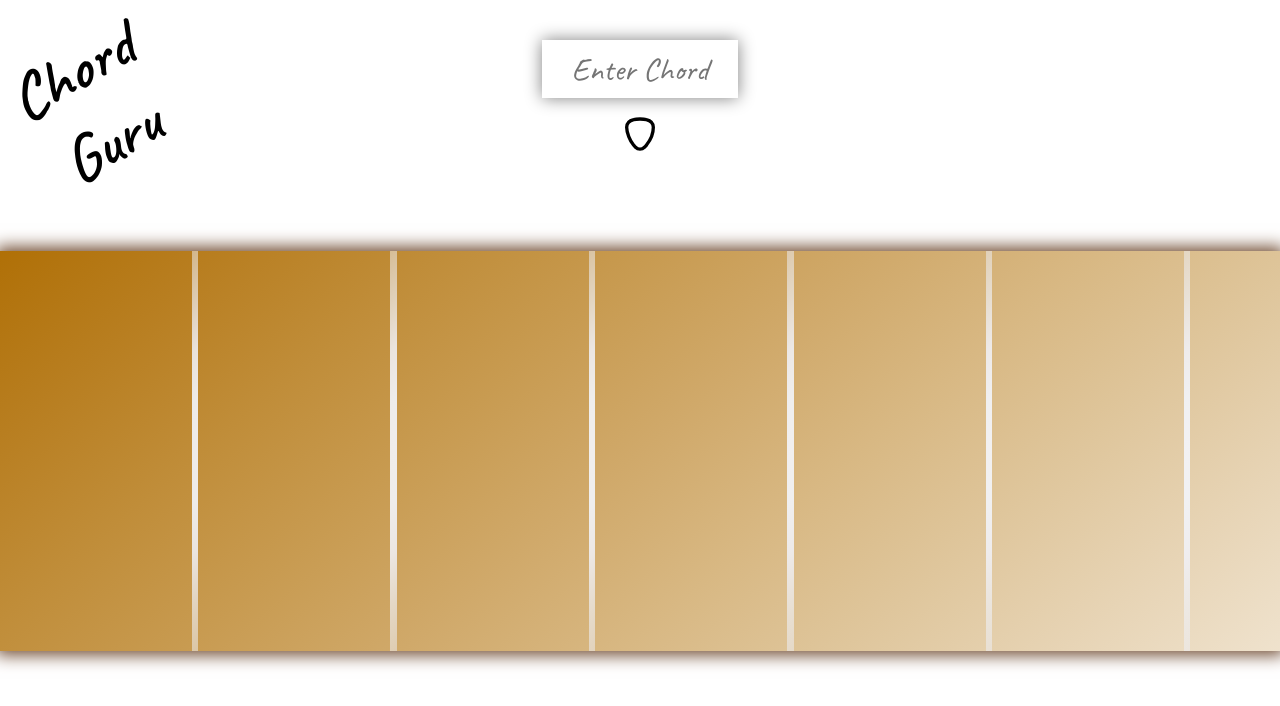
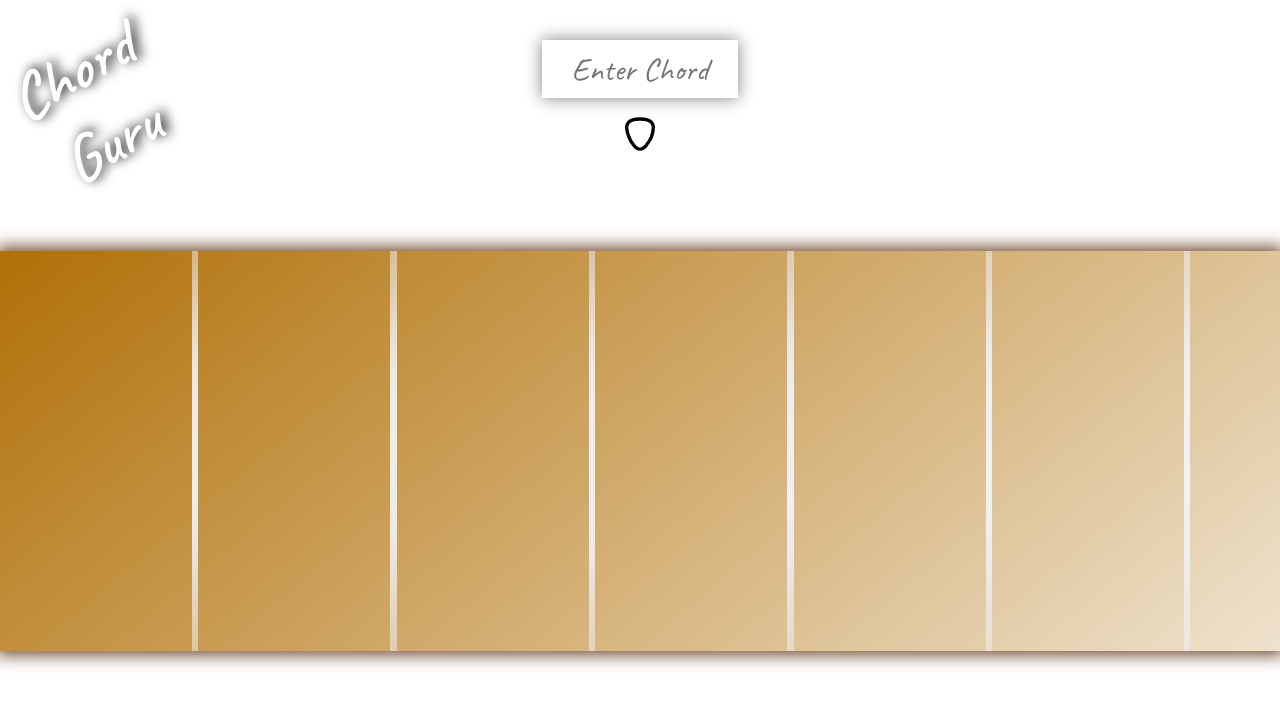
Before and after one commit to joki9448/guitar-chords-guide, a React (Create React App) app: page / in a window 1280 px wide. Shown: the top 706 px of the page. Built offline with nearby package versions, Linux system fonts and the light colour scheme.

Commit message:
changed header color and added text shadow

```diff
--- a/src/App.css
+++ b/src/App.css
@@ -17,6 +17,8 @@
     font-weight: 600;
     transform: rotate(-30deg);
     transform-origin: center center;
+    text-shadow: 0.08em 0em 0.18em black;
+    color: white;
 }
 
 /* SEARCH */
```
